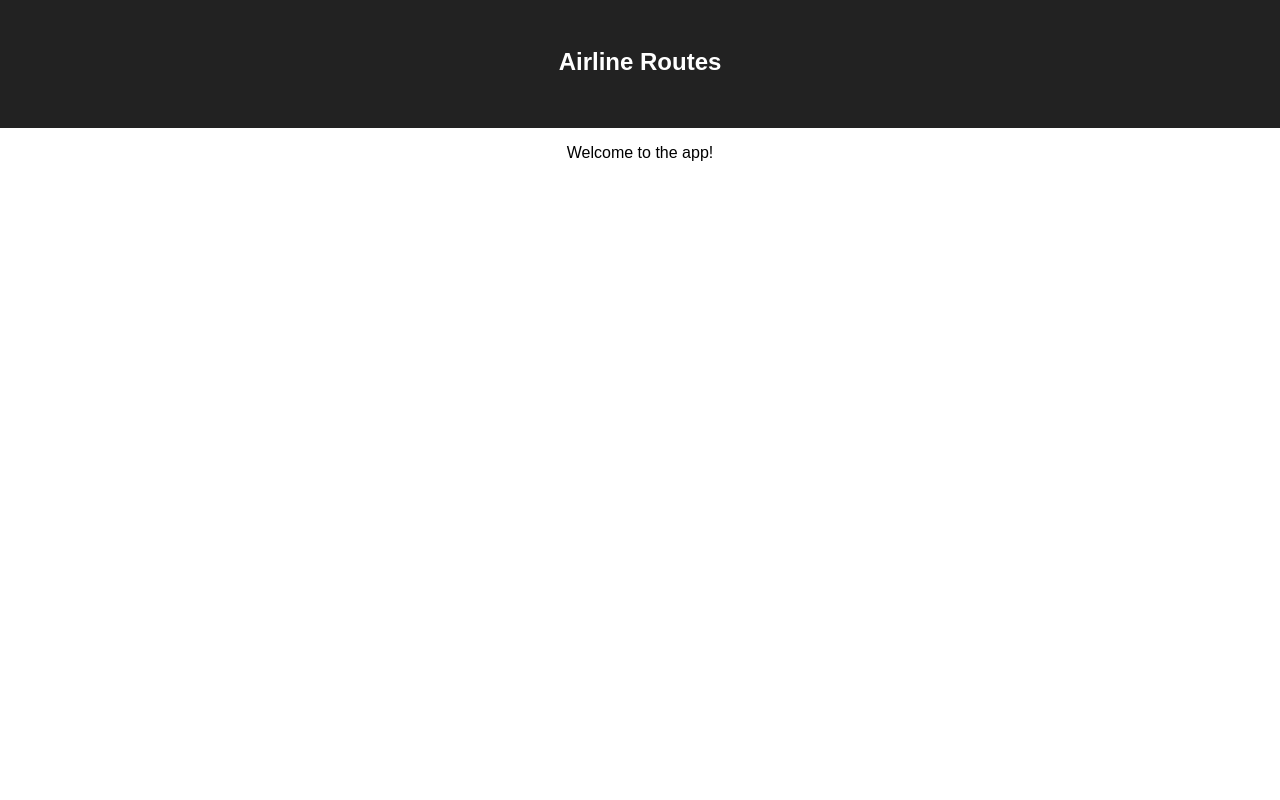
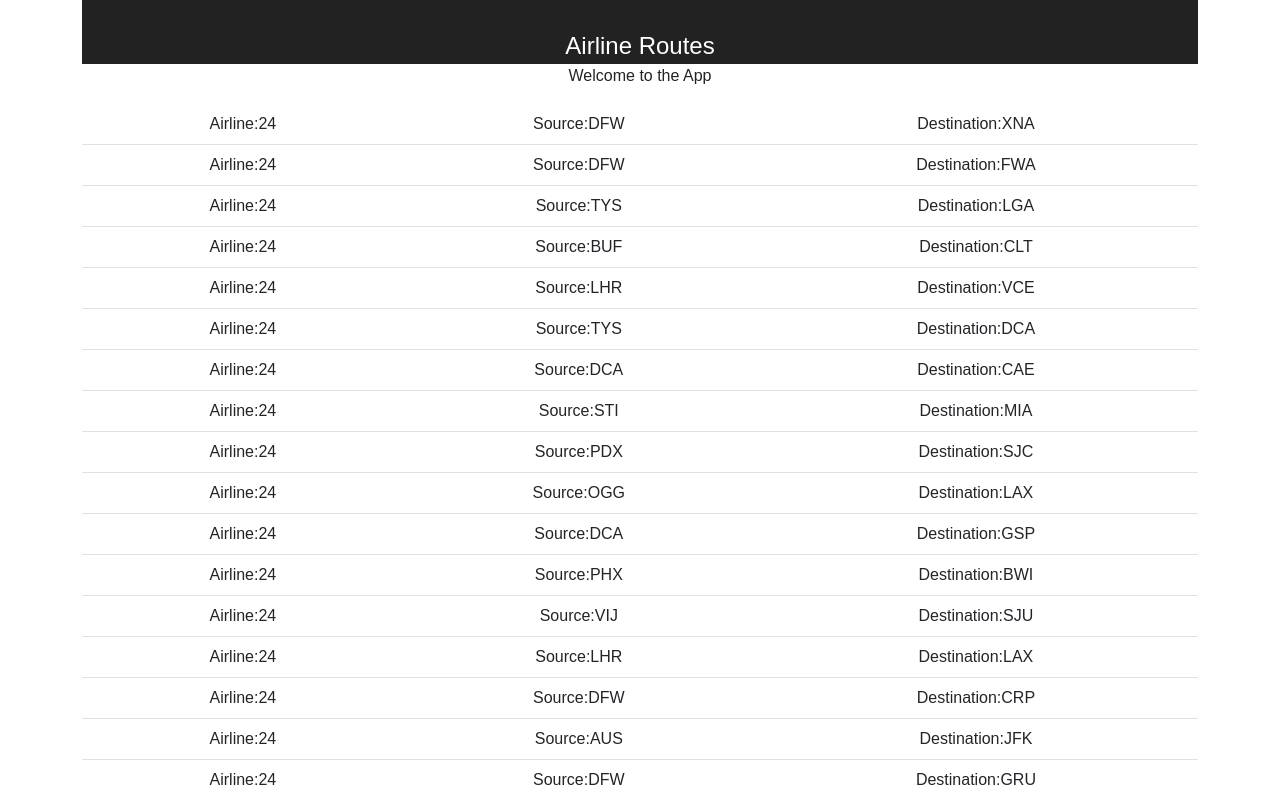
Before and after one commit to 918benjamin/airlines-routes, a React (Create React App) app: page / in a window 1280 px wide. Shown: the top 800 px of the page. Built offline with nearby package versions, Linux system fonts and the light colour scheme.

Commit message:
Require data in our app file, added bootstrap, updated react and react-dom to latest

```diff
--- a/package.json
+++ b/package.json
@@ -7,8 +7,9 @@
     "@testing-library/react": "^9.3.2",
     "@testing-library/user-event": "^7.1.2",
     "prettier": "^2.0.5",
-    "react": "^16.13.1",
-    "react-dom": "^16.13.1",
+    "react": "^18.2.0",
+    "react-bootstrap": "^2.4.0",
+    "react-dom": "^18.2.0",
     "react-scripts": "3.4.1"
   },
   "scripts": {
--- a/public/index.html
+++ b/public/index.html
@@ -8,6 +8,12 @@
     <meta
       name="description"
       content="Web site created using create-react-app"
+    />
+    <link
+    rel="stylesheet"
+    href="https://cdn.jsdelivr.net/npm/bootstrap@5.1.3/dist/css/bootstrap.min.css"
+    integrity="sha384-1BmE4kWBq78iYhFldvKuhfTAU6auU8tT94WrHftjDbrCEXSU1oBoqyl2QvZ6jIW3"
+    crossOrigin="anonymous"
     />
     <link rel="apple-touch-icon" href="%PUBLIC_URL%/logo192.png" />
     <!--
--- a/src/App.js
+++ b/src/App.js
@@ -1,15 +1,28 @@
 import React, { Component } from 'react';
 import './App.css';
+import { Table } from 'react-bootstrap';
+import data from './data';
 
 const App = () => (
-  <div className="app">
+  <div className="app container">
   <header className="header">
     <h1 className="title">Airline Routes</h1>
   </header>
   <section>
-    <p>
-      Welcome to the app!
-    </p>
+    <p>Welcome to the App</p>
+  </section>
+  <section>
+    <Table>
+      <tbody>
+        {data.routes.map(route =>
+          <tr>
+            <td>Airline:{route.airline}</td>
+            <td>Source:{route.src}</td>
+            <td>Destination:{route.dest}</td>
+          </tr>
+        )}
+      </tbody>
+    </Table>
   </section>
 </div>
 )
```
Also changed, not shown: 1 other file (tests, documents, lock files or other folders).
